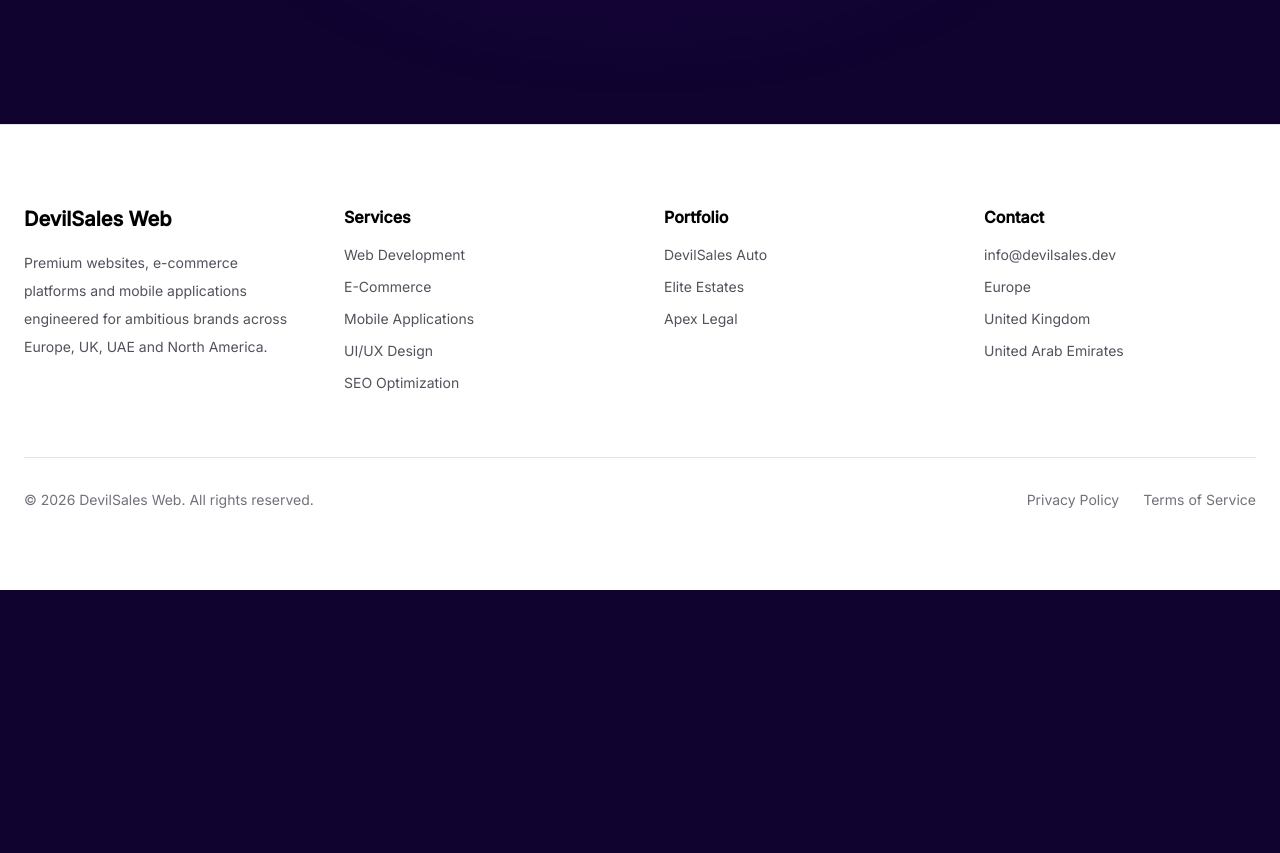
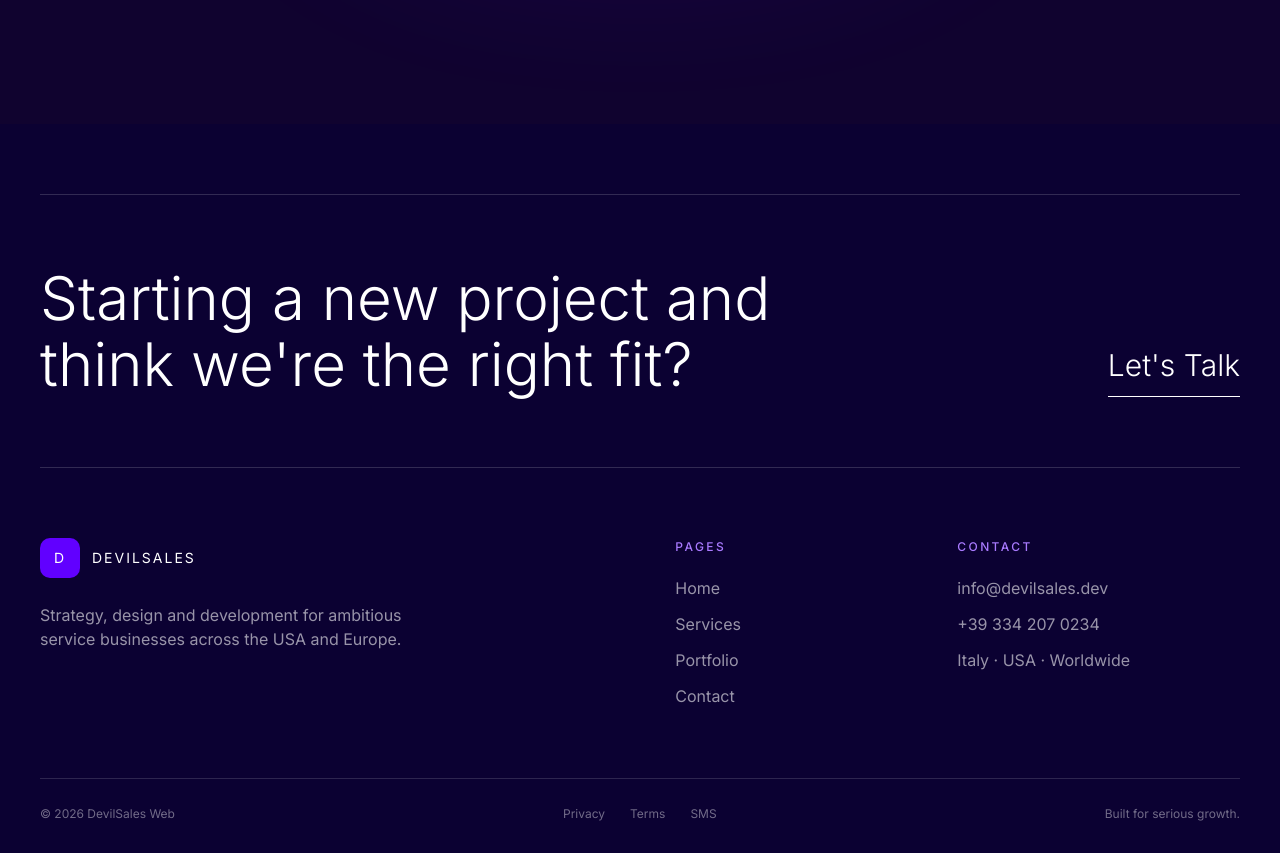
Before and after one commit to maxcode34423242323/devsales-web, a Next.js app: page / in a window 1280 px wide. Shown: the part 10400-11253 px from the top of the page. Before the commit the page ends 10990 px from the top, so only its background shows below. Built offline with nearby package versions, Linux system fonts and the light colour scheme.

Commit message:
Apply Mixar design system to app/components/Footer.tsx

```diff
--- a/app/components/Footer.tsx
+++ b/app/components/Footer.tsx
@@ -1,92 +1,9 @@
+"use client";
 import Link from "next/link";
-
-export default function Footer() {
-  return (
-    <footer className="border-t border-zinc-200 bg-white">
-      <div className="mx-auto max-w-7xl px-6 py-20">
-        <div className="grid gap-12 md:grid-cols-4">
-          <div>
-            <h3 className="text-xl font-bold text-black">
-              DevilSales Web
-            </h3>
-
-            <p className="mt-4 text-sm leading-7 text-zinc-600">
-              Premium websites, e-commerce platforms and mobile applications
-              engineered for ambitious brands across Europe, UK, UAE and North
-              America.
-            </p>
-          </div>
-
-          <div>
-            <h4 className="mb-4 font-semibold text-black">
-              Services
-            </h4>
-
-            <ul className="space-y-3 text-sm text-zinc-600">
-              <li>Web Development</li>
-              <li>E-Commerce</li>
-              <li>Mobile Applications</li>
-              <li>UI/UX Design</li>
-              <li>SEO Optimization</li>
-            </ul>
-          </div>
-
-          <div>
-            <h4 className="mb-4 font-semibold text-black">
-              Portfolio
-            </h4>
-
-            <ul className="space-y-3 text-sm text-zinc-600">
-              <li>
-                <Link
-                  href="/work/devilsales-auto"
-                  className="transition hover:text-black"
-                >
-                  DevilSales Auto
-                </Link>
-              </li>
-
-              <li>Elite Estates</li>
-              <li>Apex Legal</li>
-            </ul>
-          </div>
-
-          <div>
-            <h4 className="mb-4 font-semibold text-black">
-              Contact
-            </h4>
-
-            <ul className="space-y-3 text-sm text-zinc-600">
-              <li>info@devilsales.dev</li>
-              <li>Europe</li>
-              <li>United Kingdom</li>
-              <li>United Arab Emirates</li>
-            </ul>
-          </div>
-        </div>
-
-        <div className="mt-16 flex flex-col gap-4 border-t border-zinc-200 pt-8 text-sm text-zinc-500 md:flex-row md:items-center md:justify-between">
-          <p>
-            © 2026 DevilSales Web. All rights reserved.
-          </p>
-
-          <div className="flex gap-6">
-            <Link
-              href="/privacy"
-              className="transition hover:text-black"
-            >
-              Privacy Policy
-            </Link>
-
-            <Link
-              href="/terms"
-              className="transition hover:text-black"
-            >
-              Terms of Service
-            </Link>
-          </div>
-        </div>
-      </div>
-    </footer>
-  );
-}
+import {motion} from "framer-motion";
+const reveal={initial:{opacity:0,y:40},whileInView:{opacity:1,y:0},viewport:{once:true,margin:"-80px"},transition:{duration:.7}};
+export default function Footer(){return <footer className="mix-footer"><motion.div {...reveal} className="footer-shell">
+  <div className="footer-cta"><h2>Starting a new project and think we&apos;re the right fit?</h2><Link href="/contact" className="footer-talk"><span>Let&apos;s Talk</span><span>Let&apos;s Talk</span></Link></div>
+  <div className="footer-main"><div><Link className="footer-logo" href="/"><i>D</i><span>DEVILSALES</span></Link><p>Strategy, design and development for ambitious service businesses across the USA and Europe.</p></div><div><h3>Pages</h3><Link href="/">Home</Link><Link href="/#services">Services</Link><Link href="/work">Portfolio</Link><Link href="/contact">Contact</Link></div><div><h3>Contact</h3><a href="mailto:info@devilsales.dev">info@devilsales.dev</a><a href="tel:+393342070234">+39 334 207 0234</a><p>Italy · USA · Worldwide</p></div></div>
+  <div className="footer-bottom"><span>© 2026 DevilSales Web</span><div><Link href="/privacy">Privacy</Link><Link href="/terms">Terms</Link><Link href="/sms-policy">SMS</Link></div><span>Built for serious growth.</span></div>
+ </motion.div></footer>}
```
